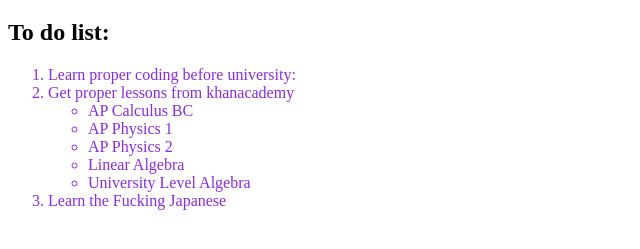
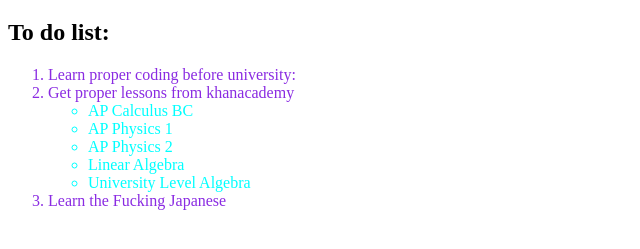
Before and after one commit to DeicideCodeX/DeicideCodeX.github.io, a plain HTML site: page index.html in a window 1280 px wide. Shown: the part 61-310 px from the top of the page, without its empty margins (0-640 px from the left). Drawn offline with Linux system fonts and the light colour scheme.

Commit message:
Resolved Classes

```diff
--- a/index.html
+++ b/index.html
@@ -6,7 +6,7 @@
            ol {
                 color: blueviolet;
             }
-            .class {
+            .subject {
                 color: aqua;
             }
         </style>
```
